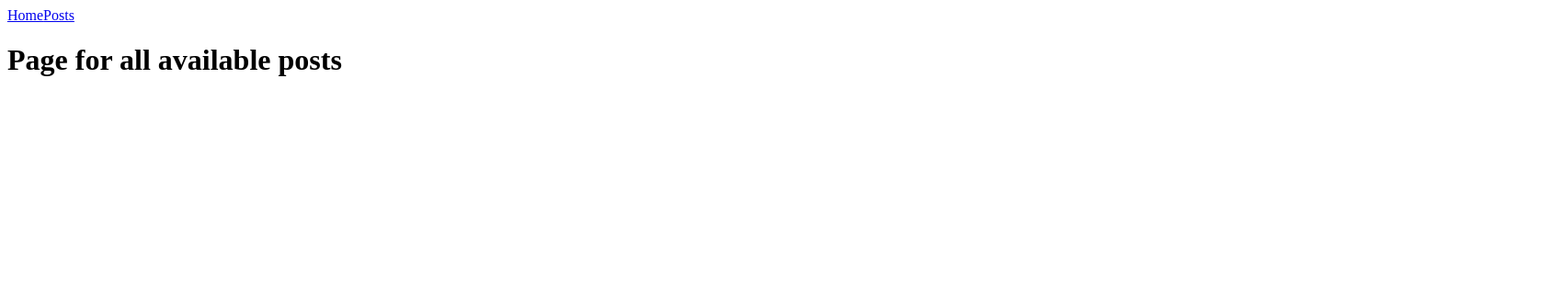
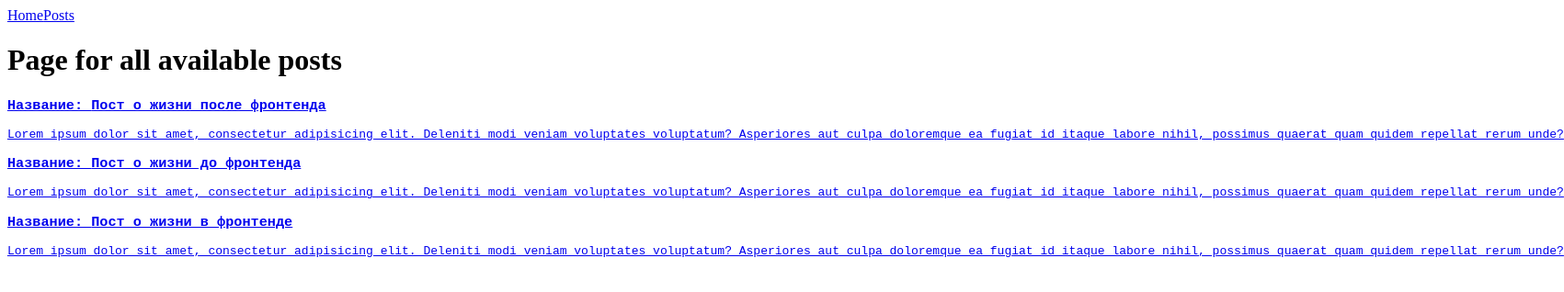
Before and after one commit to DarkKeksik/nextJS-learn, a Next.js app: page /posts in a window 1280 px wide. Shown: the top 318 px of the page at 92% size, 1701 px wide, since content can reach past the window. Built offline with nearby package versions, Linux system fonts and the light colour scheme; data requests are answered from the project's data file.

Commit message:
Added display all news in the page news ( from face server db.json )

```diff
--- a/pages/posts.js
+++ b/pages/posts.js
@@ -1,9 +1,34 @@
+import { useState, useEffect } from 'react';
 import {MainLayout} from "../Components/layouts";
+import Link from "next/link";
 
 export default function Posts() {
+    const [ posts, setPosts ] = useState([]);
+    useEffect(()=>{
+        async function load() {
+            const response = await fetch('http://localhost:4200/posts');
+            const json = await response.json();
+            setPosts( json );
+        }
+
+        load();
+    }, []);
+
     return (
         <MainLayout title='posts page'>
             <h1>Page for all available posts</h1>
+            <pre>
+                {
+                    posts.map( post =>(
+                        <Link href={`/post/${ post.id }`}>
+                            <a>
+                                <h3>Название: { post.title }</h3>
+                                <p>{ post.description }</p>
+                            </a>
+                        </Link>
+                    ))
+                }
+            </pre>
         </MainLayout>
     )
 }
```
